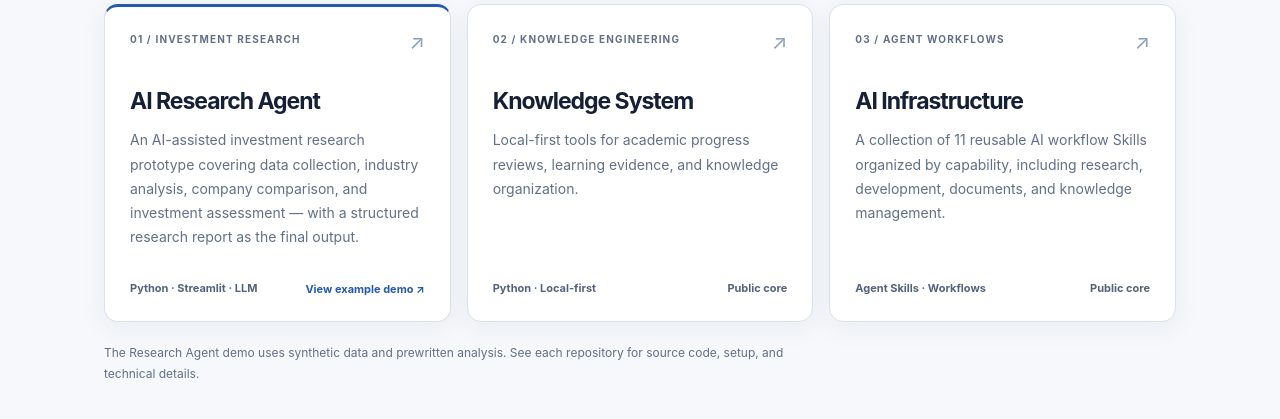
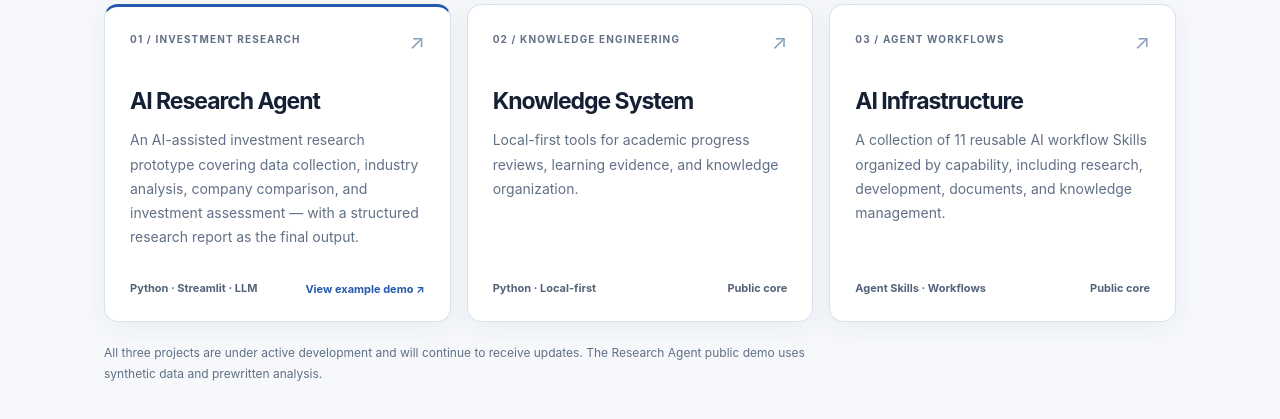
Before and after one commit to Away928/away928.github.io, a plain HTML site: page index.html in a window 1280 px wide. Shown: the part 505-924 px from the top of the page. Drawn offline with Linux system fonts and the light colour scheme.

Commit message:
docs: mark projects as actively developed

```diff
--- a/index.html
+++ b/index.html
@@ -78,7 +78,7 @@
           </div>
         </article>
       </div>
-      <p class="scope-note">The Research Agent demo uses synthetic data and prewritten analysis. See each repository for source code, setup, and technical details.</p>
+      <p class="scope-note">All three projects are under active development and will continue to receive updates. The Research Agent public demo uses synthetic data and prewritten analysis.</p>
     </section>
   </main>
 </body>
```
